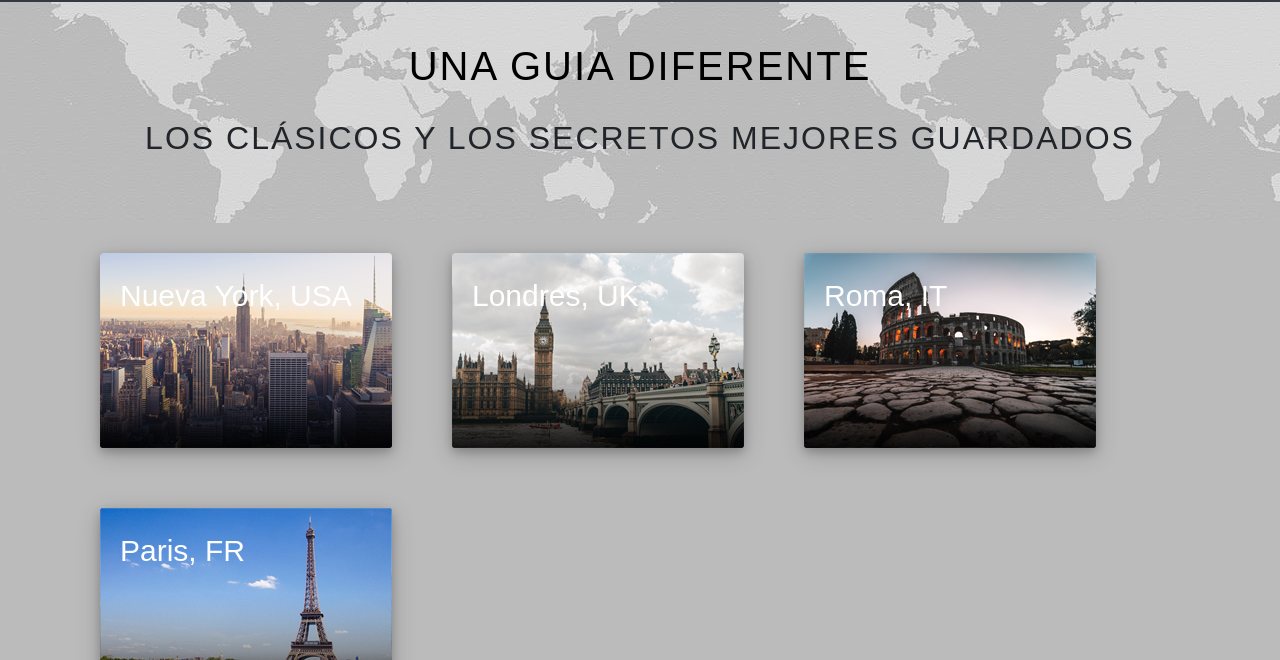
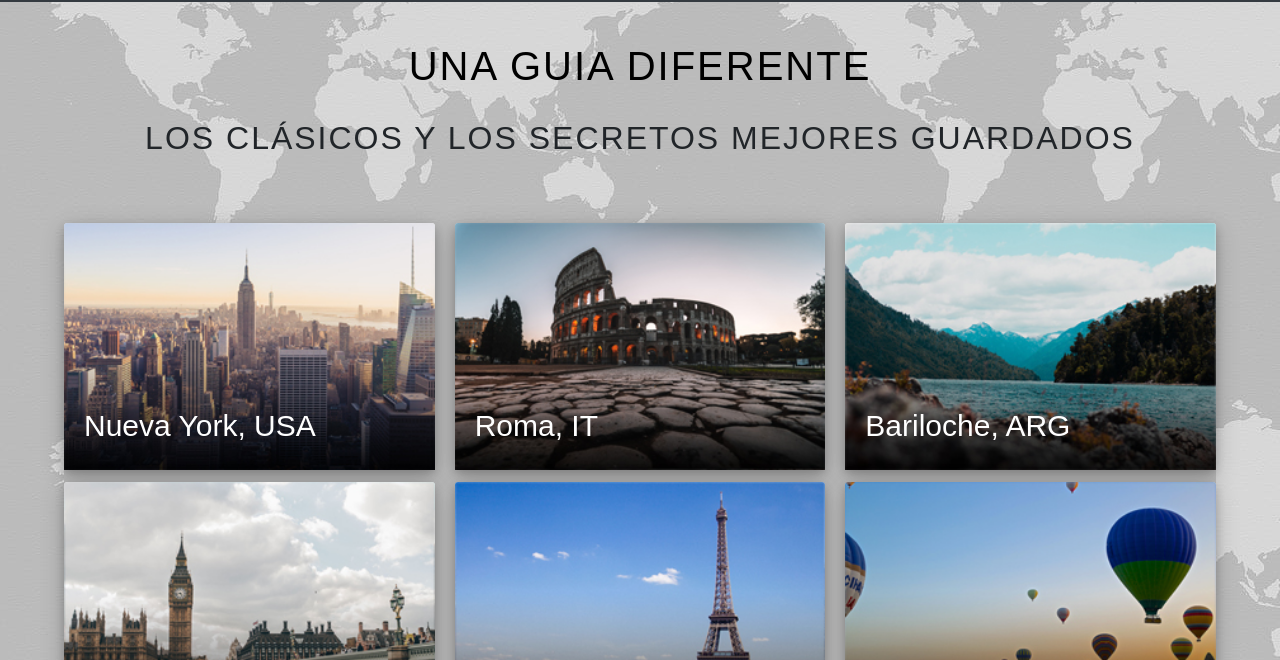
Before and after one commit to tatiana-soifer/viajando_ando, a website: page index.html in a window 1280 px wide. Shown: the part 124-784 px from the top of the page. Drawn offline with nearby package versions, Linux system fonts and the light colour scheme; a web font is replaced by a local one.

Commit message:
modifique las cards de destination que rompian, baje los titulos de las cards

```diff
--- a/index.html
+++ b/index.html
@@ -73,47 +73,43 @@
 
 <!--TOP DESTINATIONS-->
 <section class="destinations">
-<div class="container">
-    <div class="row">
-        <div class="card bg-dark text-white border-0" id="shadow">
-            <img src="img/destinations__nyc.jpg" class="card-img" alt="Nueva York">
+    <div class="card-columns">
+        <div class="card card-body" id="shadow">
+            <img class="card-img-top" src="img/destinations__nyc.jpg" alt="Nueva York">
             <div class="card-img-overlay">
                 <a href="pages/america del norte.html" class="card-title">Nueva York, USA</a>
             </div>
         </div>
-        <div class="card bg-dark text-white border-0" id="shadow">
-            <img src="img/destinations__londres.jpg" class="card-img" alt="Londres">
+        <div class="card card-body" id="shadow">
+            <img class="card-img-top" src="img/destinations__londres.jpg" alt="Londres">
             <div class="card-img-overlay">
-                <a href="pages/europa.html"class="card-title">Londres, UK</a>
+                <a href="pages/europa.html" class="card-title">Londres, UK</a>
+            </div>
+        </div><div class="card card-body" id="shadow">
+            <img class="card-img-top" src="img/destinations__roma.jpg" alt="Roma">
+            <div class="card-img-overlay">
+                <a href="pages/europa.html" class="card-title">Roma, IT</a>
             </div>
         </div>
-        <div class="card bg-dark text-white border-0" id="shadow">
-            <img src="img/destinations__roma.jpg" class="card-img" alt="Roma">
+        <div class="card card-body" id="shadow">
+            <img class="card-img-top" src="img/destinations__paris.jpg" alt="Paris">
             <div class="card-img-overlay">
-                <a href="pages/europa.html" class="card-title">Roma, IT</aa>
+                <a href="pages/europa.html" class="card-title">Paris, FR</a>
             </div>
         </div>
-        <div class="card bg-dark text-white border-0" id="shadow">
-            <img src="img/destinations__paris.jpg" class="card-img" alt="Paris">
-            <div class="card-img-overlay">
-                <a href="pages/europa.html" class="card-title">Paris, FR</aa>
-            </div>
-        </div>
-        </div>
-        <div class="card bg-dark text-white border-0" id="shadow">
-            <img src="img/destinations__bariloche.jpg" class="card-img" alt="Bariloche">
+        <div class="card card-body" id="shadow">
+            <img class="card-img-top" src="img/destinations__bariloche.jpg" alt="Bariloche">
             <div class="card-img-overlay">
                 <a href="pages/america del sur.html" class="card-title">Bariloche, ARG</a>
             </div>
         </div>
-        <div class="card bg-dark text-white border-0" id="shadow">
-            <img src="img/destinations__capadoccia.jpg" class="card-img" alt="Capadocia">
+        <div class="card card-body" id="shadow">
+            <img class="card-img-top" src="img/destinations__capadoccia.jpg" alt="Capadocia">
             <div class="card-img-overlay">
                 <a href="pages/asia.html" class="card-title">Capadocia, TUR</a>
             </div>
         </div>
     </div>
-</div>
 </section>
 
 <!--ARTICULO APPS-->
--- a/scss/_index.scss
+++ b/scss/_index.scss
@@ -11,19 +11,21 @@
 
 /*--TOP DESTINATIONS--*/
 .destinations{
-    margin-bottom: 10%;
     background-color: $gris;
+    margin-right: 5%;
+    margin-left: 5%;
     a{
         color: white;
         font-size: 30px;
+        position: absolute;
+        bottom: 10px;
     }
     .card{
-        margin: 30px;
-        display: flow-root;
+        padding: 0%;
+        border: none;
+    }
 
-    }
 }
-
 /*--ARTICULO APPS--*/
 .grid_apps{
     display: grid;
@@ -33,6 +35,7 @@
                         "google_trip transporte xe";
     grid-column-gap: 1.1rem;
     grid-row-gap: 1.1rem;
+    grid-auto-flow: column;
     background-color: $gris;
     margin: 5%;
     padding-bottom: 1%;
```
Also changed, not shown: css/main.css, 1 other file.
